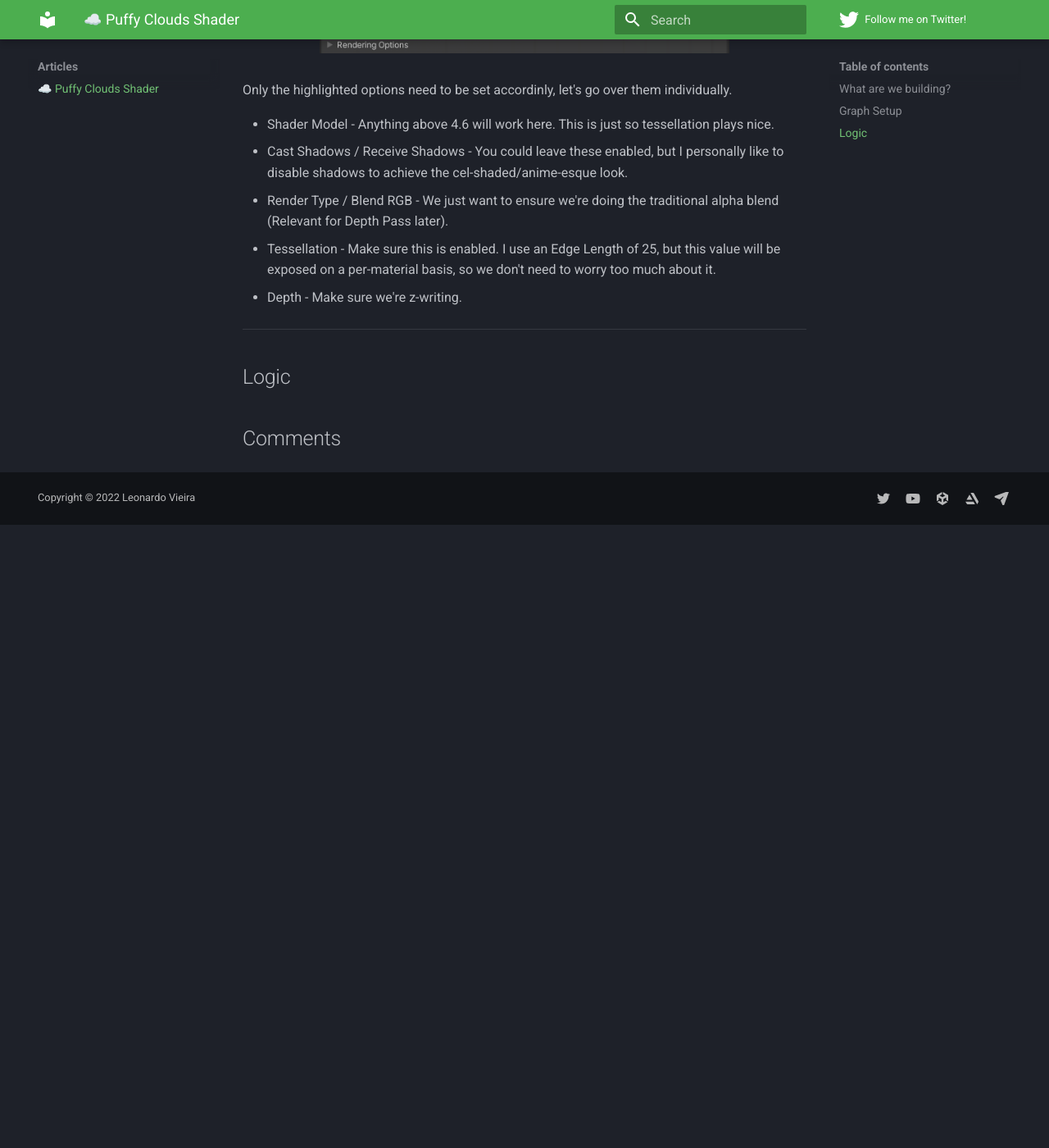
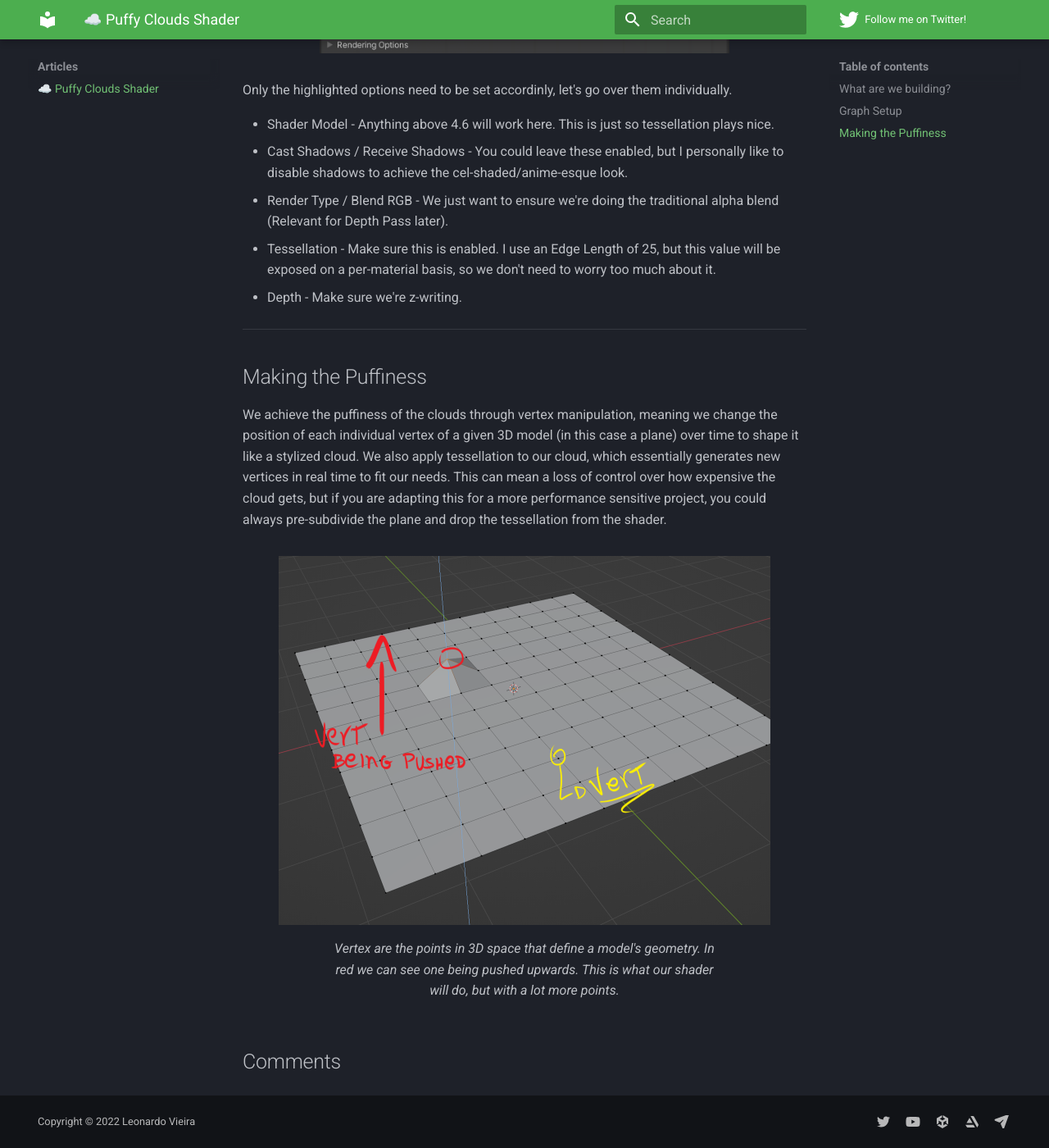
Before and after one commit to Nokdef/NokdefWebsite, an MkDocs documentation site: the page built from docs/Articles/Stylized-Puffy-Clouds-Shader.md, in a window 1280 px wide and 1400 px high, scrolled down 3064 px. Shown: the whole window at 82% size. Built offline with MkDocs 1.6.1 and Material for MkDocs 9.7.7, drawn with Linux system fonts in a browser that asks for light colours; comment, search, counter and statistics services are not loaded; before the commit the page ends 3704 px from its top, so only the background shows below that.

Commit message:
Update Stylized-Puffy-Clouds-Shader.md

```diff
--- a/docs/Articles/Stylized-Puffy-Clouds-Shader.md
+++ b/docs/Articles/Stylized-Puffy-Clouds-Shader.md
@@ -34,4 +34,8 @@ Only the highlighted options need to be set accordinly, let's go over them indiv
 * Tessellation - Make sure this is enabled. I use an Edge Length of 25, but this value will be exposed on a per-material basis, so we don't need to worry too much about it.
 * Depth - Make sure we're z-writing.
 ---
-## Logic
+## Making the Puffiness
+We achieve the puffiness of the clouds through vertex manipulation, meaning we change the position of each individual vertex of a given 3D model (in this case a plane) over time to shape it like a stylized cloud. We also apply tessellation to our cloud, which essentially generates new vertices in real time to fit our needs. This can mean a loss of control over how expensive the cloud gets, but if you are adapting this for a more performance sensitive project, you could always pre-subdivide the plane and drop the tessellation from the shader.
+<figure markdown>
+![Vertex Demonstration](https://raw.githubusercontent.com/Nokdef/NokdefWebsite/main/docs/StylizedPuffyClouds-3.png){ width="600" }
+<figcaption> Vertex are the points in 3D space that define a model's geometry. In red we can see one being pushed upwards. This is what our shader will do, but with a lot more points.</figcaption> </figure>
```
